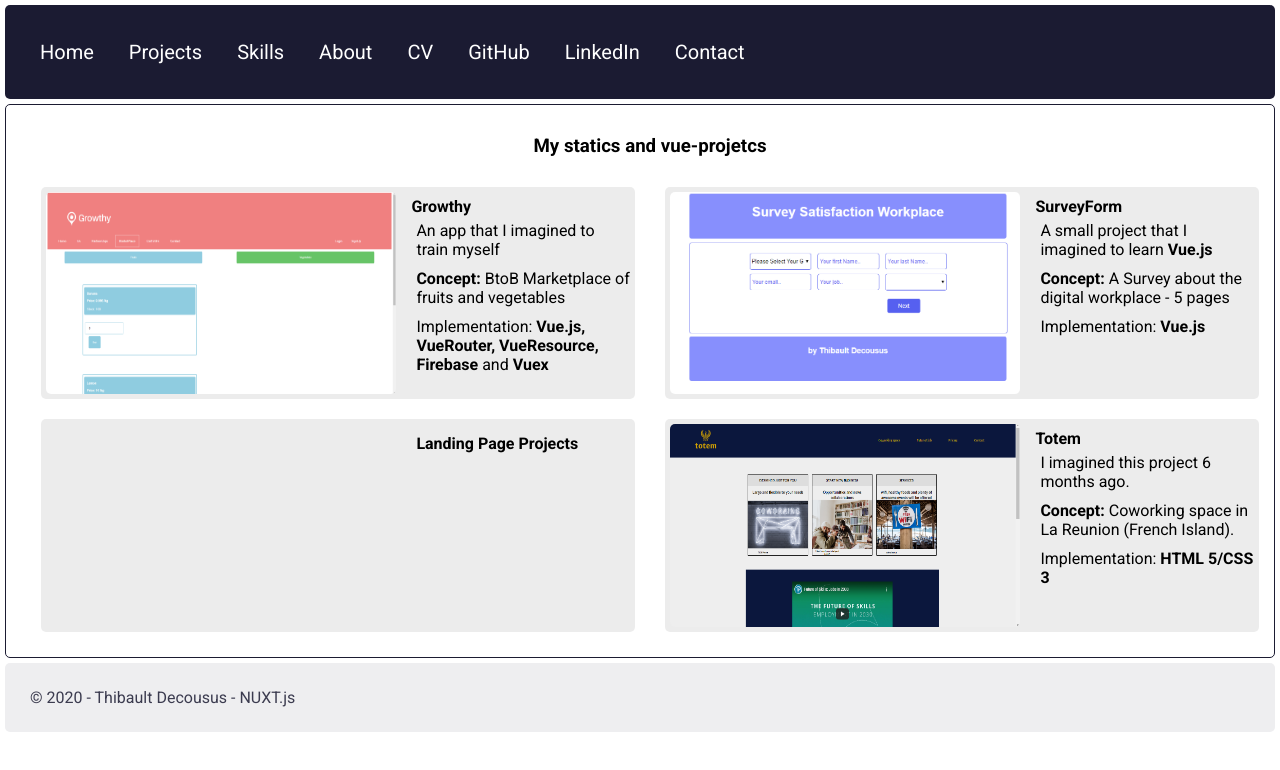
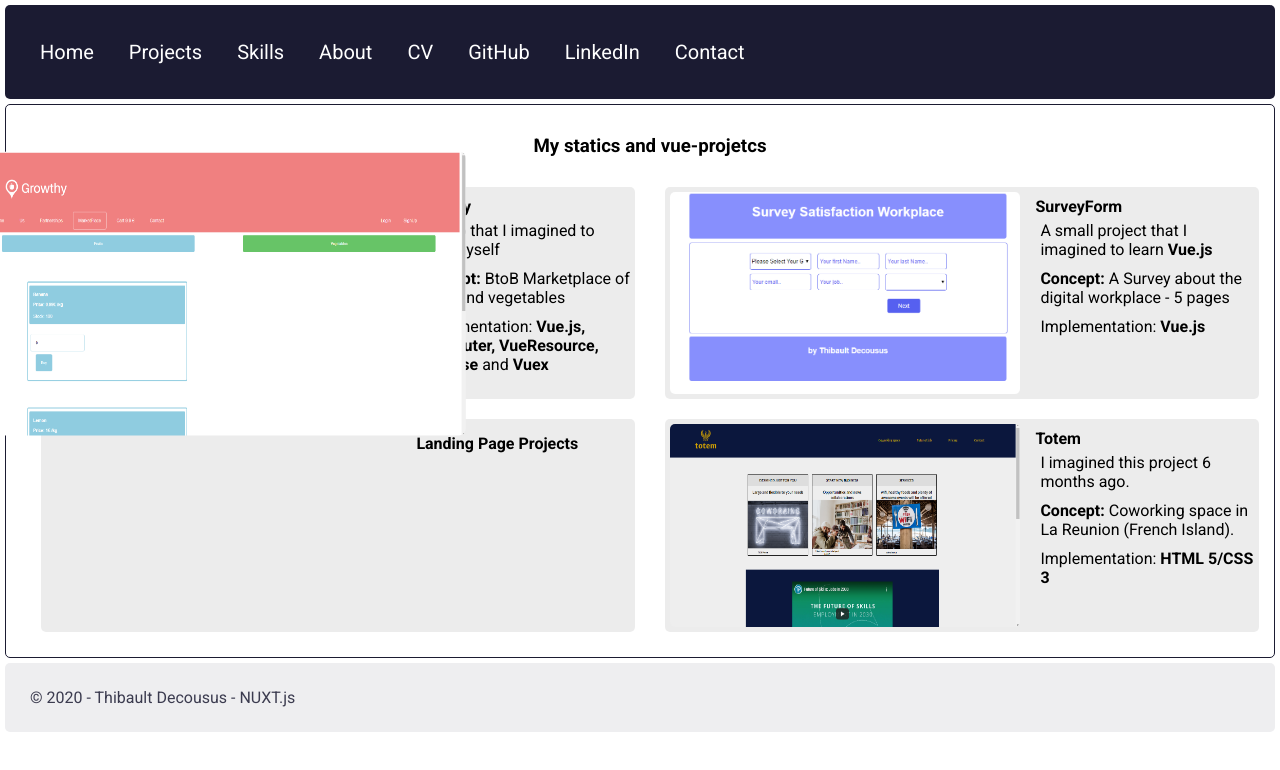
Before and after one commit to Thibault-21/myPortfolio, a Nuxt app: page /projects in a window 1280 px wide. In both pictures the pointer is over the element 221 px from the left and 292 px from the top of the page. Shown: the top 770 px of the page. Built offline with nearby package versions, Linux system fonts and the light colour scheme.

Commit message:
zoom projects image

```diff
--- a/pages/projects.vue
+++ b/pages/projects.vue
@@ -127,6 +127,11 @@ export default {
   grid-row-start: 1;
   grid-row-end: 2;
   height: 100%;
+  transition: transform .1s;
+
+}
+.image:hover {
+  transform: scale(1.4);
 
 }
 .details {
```
